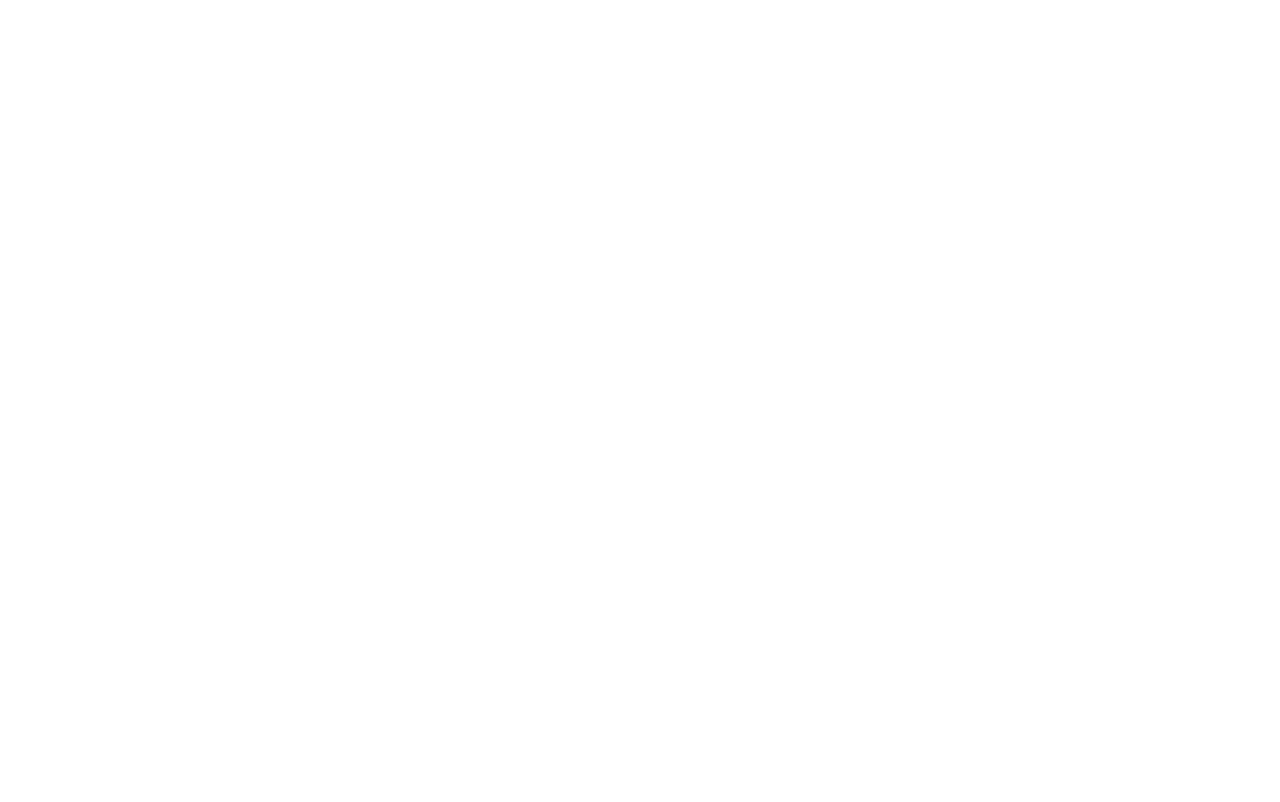
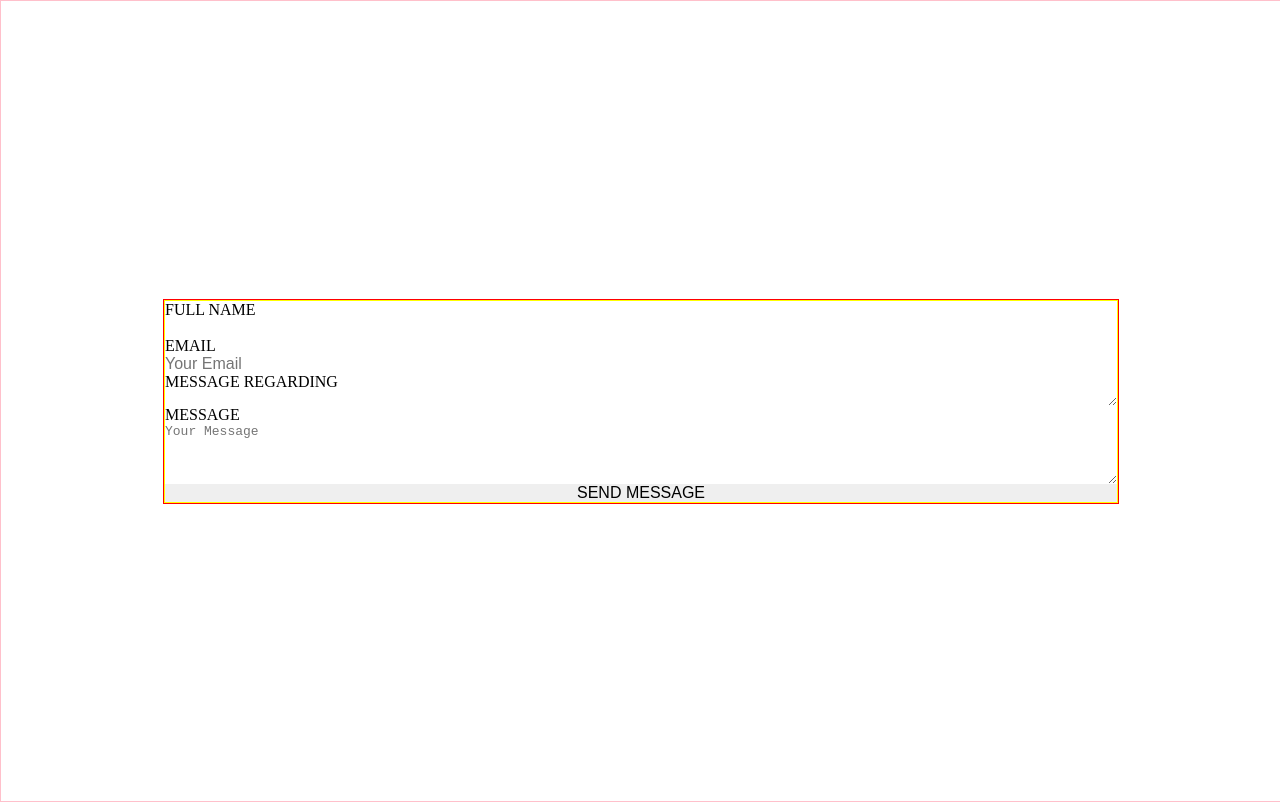
Before and after one commit to anazabalo/Forms-IT-TechForWomen, a plain HTML site: page index.html in a window 1280 px wide. Drawn offline with Linux system fonts and the light colour scheme.

Commit message:
structure added, container centered

```diff
--- a/index.html
+++ b/index.html
@@ -5,6 +5,29 @@
     <meta http-equiv="X-UA-Compatible" content="IE=edge" />
     <meta name="viewport" content="width=device-width, initial-scale=1.0" />
     <title>Forms</title>
+    <link rel="stylesheet" href="/styles/styles.css" />
   </head>
-  <body></body>
+  <body>
+    <main>
+      <div class="form__container">
+        <form action="">
+          <label for="name" class="label">FULL NAME</label>
+          <input type="text" />
+          <label for="email" class="label">EMAIL</label>
+          <input type="email" placeholder="Your Email" />
+          <label for="label">MESSAGE REGARDING</label>
+          <textarea name="message" cols="30" rows="1" class="textarea"></textarea>
+          <label for="label">MESSAGE</label>
+          <textarea
+            name="message"
+            cols="30"
+            rows="4"
+            class="textarea"
+            placeholder="Your Message"
+          ></textarea>
+          <button>SEND MESSAGE</button>
+        </form>
+      </div>
+    </main>
+  </body>
 </html>
--- a/styles/styles.css
+++ b/styles/styles.css
@@ -0,0 +1,25 @@
+* {
+  margin: 0;
+  padding: 0;
+  border: 0;
+  font-size: 100%;
+}
+
+main {
+  border: 1px solid pink;
+  width: 100%;
+  height: 100vh;
+  display: flex;
+  justify-content: center;
+  align-items: center;
+}
+.form__container {
+  border: 1px solid red;
+  max-width: 954px;
+  width: 100%;
+}
+form {
+  border: 1px solid yellow;
+  display: flex;
+  flex-direction: column;
+}
```
